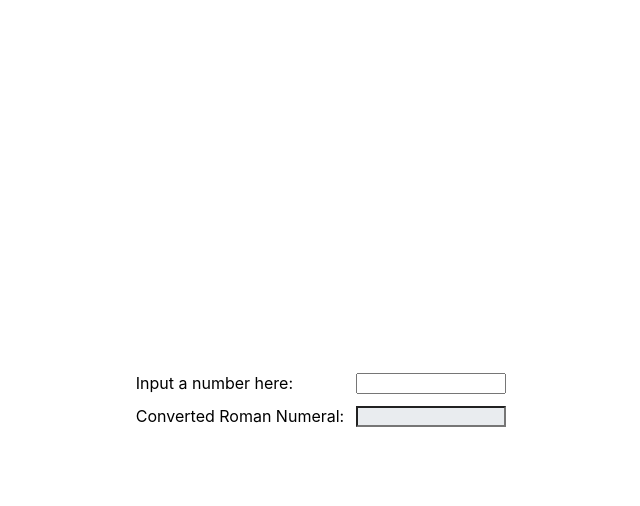
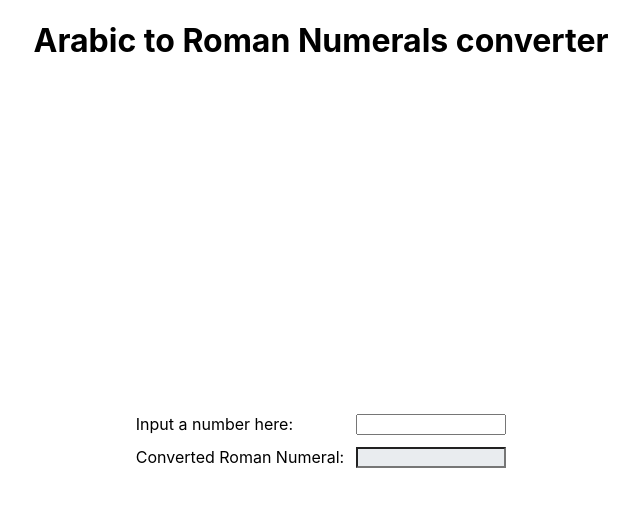
Before and after one commit to deniskaber/roman-calculator, a Next.js app: page / in a window 1280 px wide. Shown: the top 506 px of the page, without its empty margins (319-959 px from the left). Built offline with nearby package versions, Linux system fonts and the light colour scheme.

Commit message:
Extracted fields into FormField component

```diff
--- /dev/null
+++ b/components/FormField/FormField.module.css
@@ -0,0 +1,19 @@
+.form-field {
+    display: flex;
+    justify-content: space-between;
+    gap: 12px;
+}
+
+.number-input {
+    width: 150px;
+}
+
+.number-input[readonly] {
+    background-color: #e9ecef;
+}
+
+.invalid-caption {
+    font-size: 12px;
+    text-align: end;
+    color: red;
+}
--- /dev/null
+++ b/components/FormField/index.tsx
@@ -0,0 +1,38 @@
+import classNames from 'classnames';
+
+import styles from './FormField.module.css';
+
+interface Props extends React.HTMLProps<HTMLInputElement> {
+  labelText?: React.ReactNode;
+  isInvalid?: boolean;
+  validationMessage?: React.ReactNode;
+
+  inputClassName?: string;
+  className?: string;
+}
+
+export const FormField: React.FC<Props> = (props) => {
+  const {
+    labelText,
+    isInvalid,
+    validationMessage,
+    inputClassName,
+    className,
+    ...restProps
+  } = props;
+
+  return (
+    <div className={className}>
+      <label className={styles['form-field']}>
+        {labelText}
+        <input
+          className={classNames(styles['number-input'], inputClassName)}
+          {...restProps}
+        />
+      </label>
+      {isInvalid && (
+        <div className={styles['invalid-caption']}>{validationMessage}</div>
+      )}
+    </div>
+  );
+};
--- a/package.json
+++ b/package.json
@@ -9,6 +9,7 @@
     "test:ci": "jest --ci"
   },
   "dependencies": {
+    "classnames": "^2.3.1",
     "next": "latest",
     "react": "^18.1.0",
     "react-dom": "^18.1.0",
--- a/pages/Home/Home.module.css
+++ b/pages/Home/Home.module.css
@@ -16,23 +16,3 @@
   align-items: stretch;
   gap: 12px;
 }
-
-.form-field {
-  display: flex;
-  justify-content: space-between;
-  gap: 12px;
-}
-
-.number-input {
-  width: 150px;
-}
-
-.number-input[readonly] {
-  background-color: #e9ecef;
-}
-
-.invalid-caption {
-  font-size: 12px;
-  text-align: end;
-  color: red;
-}
--- a/pages/Home/Home.tsx
+++ b/pages/Home/Home.tsx
@@ -2,6 +2,7 @@ import Head from 'next/head';
 import { ChangeEvent, useState } from 'react';
 import { useConvertedRomanNumeral } from '../../lib/hooks/useConvertedRomanNumeral';
 import styles from './Home.module.css';
+import { FormField } from '@/components/FormField';
 
 export default function Home() {
   const [numberText, setNumberText] = useState('');
@@ -22,32 +23,27 @@ export default function Home() {
         <link rel="icon" href="/favicon.ico" />
       </Head>
 
+      <header>
+        <h1>Arabic to Roman Numerals converter</h1>
+      </header>
+
       <main className={styles['main-area']}>
-        <div>
-          <label className={styles['form-field']}>
-            Input a number here:
-            <input
-              className={styles['number-input']}
+        <FormField
+          className={styles['form-field']}
           type="number"
           value={numberText}
+          labelText="Input a number here:"
+          isInvalid={isInvalidInput}
+          validationMessage={`value should be between ${minPossibleValue} and ${maxPossibleValue}`}
           onChange={handleInputChange}
         />
-          </label>
-          {isInvalidInput && (
-            <div className={styles['invalid-caption']}>
-              value should be between {minPossibleValue} and {maxPossibleValue}
-            </div>
-          )}
-        </div>
 
-        <label className={styles['form-field']}>
-          Converted Roman Numeral:
-          <input
-            className={styles['number-input']}
+        <FormField
+          className={styles['form-field']}
           value={romanNumber}
+          labelText="Converted Roman Numeral:"
           readOnly
         />
-        </label>
       </main>
     </div>
   );
```
Also changed, not shown: 1 other file (tests, documents, lock files or other folders). Lines whose indentation alone changed are shown as unchanged.
